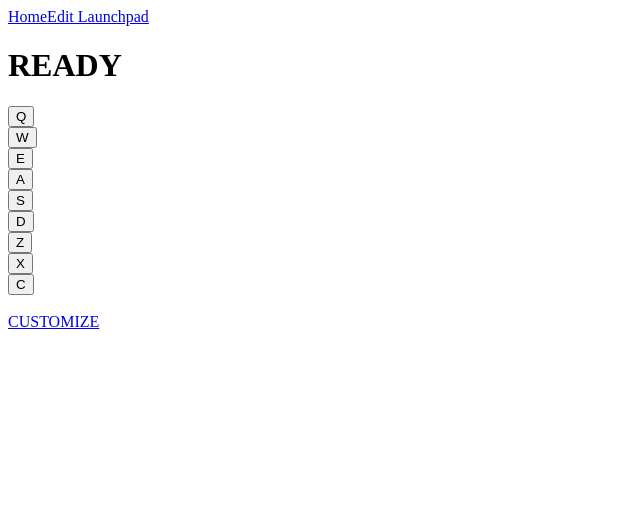
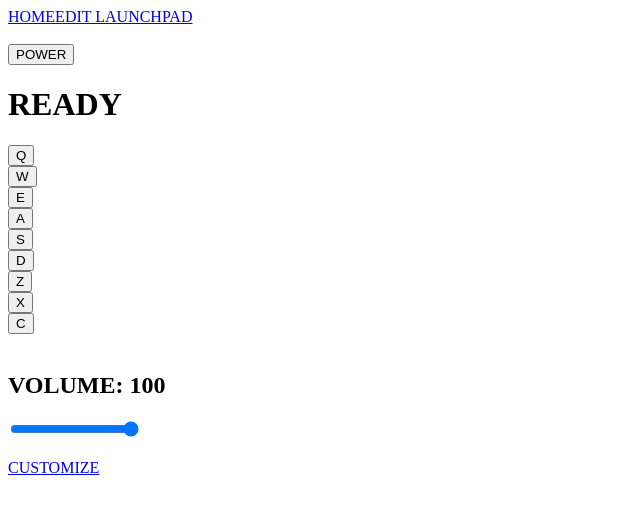
Before and after one commit to idan93l/music-launchpad, a React (Create React App) app: page / in a window 1280 px wide. Shown: the top 514 px of the page, without its empty margins (0-640 px from the left). Built offline with nearby package versions, Linux system fonts and the light colour scheme.

Commit message:
need to fix the presets

```diff
--- a/src/App.js
+++ b/src/App.js
@@ -7,10 +7,14 @@ import SoundGroup1 from "./SoundGroups/SoundGroup1.js";
 
 export default function App() {
   const [soundGroup, setSoundGroup] = useState([]);
+  const [power, setPower] = React.useState(true);
+  const [volume, setVolume] = React.useState(1);
 
   useEffect(() => {
     setSoundGroup(SoundGroup1);
   }, []);
+
+  console.log(soundGroup);
 
   // useEffect(() => {
   //   UpdateLocalStorage();
@@ -25,7 +29,18 @@ export default function App() {
       <BrowserRouter>
         <NavBar />
         <Routes>
-          <Route path="/" element={<Launchpad soundGroup={soundGroup}/>} />
+          <Route
+            path="/"
+            element={
+              <Launchpad
+                soundGroup={soundGroup}
+                power={power}
+                setPower={setPower}
+                volume={volume}
+                setVolume={setVolume}
+              />
+            }
+          />
           <Route
             path="/EditLaunchpad"
             element={
--- a/src/components/EditInput/EditInputRow.jsx
+++ b/src/components/EditInput/EditInputRow.jsx
@@ -1,5 +1,3 @@
-import Sounds from "../../SoundGroups/Sounds.js";
-
 export default function EditInputRow({
   item,
   index,
@@ -20,20 +18,20 @@ export default function EditInputRow({
         onChange={editRowKeyBoardKey}
         onClick={emptyRowKeyBoardKey}
       />
-      <input
+      {/* <input
         id={index}
         type="text"
         list="sounds"
         value={item.id}
         onChange={editSoundId}
         onClick={emptySoundId}
-      />
-      <datalist id="sounds">
+      /> */}
+      <select id={index} value={item.id} onChange={editSoundId}>
         {sounds.map((sound, idx) => {
           return <option key={idx} value={sound.id}>{sound.id}</option>;
         })}
-      </datalist>
-      <button id={index} onClick={deleteRow}>Delete</button>
+      </select>
+      <button id={index} onClick={deleteRow}>DELETE</button>
     </div>
   );
 }
--- a/src/components/NavBar/NavBar.jsx
+++ b/src/components/NavBar/NavBar.jsx
@@ -5,10 +5,10 @@ export default function NavBar() {
   return (
     <div className='NavBar'>
       <Link to='/' className='NavBarButton'>
-        Home
+        HOME
       </Link>
       <Link to='/EditLaunchpad' className='NavBarButton'>
-        Edit Launchpad
+        EDIT LAUNCHPAD
       </Link>
     </div>
   );
--- a/src/pages/EditLaunchpad/EditLaunchpad.jsx
+++ b/src/pages/EditLaunchpad/EditLaunchpad.jsx
@@ -3,7 +3,7 @@ import axios from "axios";
 import SoundGroup1 from "../../SoundGroups/SoundGroup1.js";
 import SoundGroup2 from "../../SoundGroups/SoundGroup2.js";
 import EditInputRow from "../../components/EditInput/EditInputRow.jsx";
-import { Link } from 'react-router-dom';
+import { Link } from "react-router-dom";
 
 export default function EditLaunchpad({ soundGroup, setSoundGroup }) {
   const [soundDatabase, setSoundDatabase] = useState([]);
@@ -23,25 +23,23 @@ export default function EditLaunchpad({ soundGroup, setSoundGroup }) {
   }, []);
 
   const toKeyCode = (key) => {
-    return key.toUpperCase().charCodeAt(0);
+    return key ? key.charCodeAt(0) : "";
   };
 
-  const isKey = (key) => {
-    return key.length === 1 && key.match(/[A-Z]/i);
+  const checkKeyLength = (key) => {
+    return key.length <= 1;
   };
 
   const editRowKeyBoardKey = (e) => {
-    const newKey = e.target.value;
-    if (!isKey(newKey)) return;
-      const newKeyCode = toKeyCode(newKey);
-      const newSoundGroup = [...soundGroup];
-      const item = newSoundGroup[e.target.id];
-      item.key = newKey.toUpperCase();
-      item.keyCode = newKeyCode;
-      setSoundGroup(newSoundGroup);
+    const newKey = e.target.value.toUpperCase();
+    if (!checkKeyLength(newKey)) return;
+    const newKeyCode = toKeyCode(newKey);
+    const newSoundGroup = [...soundGroup];
+    const item = newSoundGroup[e.target.id];
+    item.key = newKey;
+    item.keyCode = newKeyCode;
+    setSoundGroup(newSoundGroup);
   };
-
-  // console.log(soundGroup);
 
   const findSoundUrl = (value) => {
     for (let i = 0; i < soundDatabase.length; i++) {
@@ -109,17 +107,21 @@ export default function EditLaunchpad({ soundGroup, setSoundGroup }) {
   return (
     <div>
       <br />
-      <button onClick={() => setSoundGroup(SoundGroup1)}>Default Preset 1</button>
-      <button onClick={() => setSoundGroup(SoundGroup2)}>Default Preset 2</button>
+      <button onClick={() => setSoundGroup(SoundGroup1)}>
+        Default Preset 1
+      </button>
+      <button onClick={() => setSoundGroup(SoundGroup2)}>
+        Default Preset 2
+      </button>
       <br />
       <br />
       {inputRows()}
       <br />
-      <br />
-      <button onClick={createRow}>Add</button>
+      <button onClick={createRow}>ADD</button>
+
       <br />
       <br />
-      <Link to='/' className='NavBarButton'>
+      <Link to="/" className="NavBarButton">
         BACK TO LAUNCHPAD
       </Link>
     </div>
--- a/src/pages/Launchpad/Launchpad.jsx
+++ b/src/pages/Launchpad/Launchpad.jsx
@@ -2,7 +2,7 @@ import React, { useState, useEffect } from "react";
 import Pad from "../../components/Pad/Pad.jsx";
 import { Link } from 'react-router-dom';
 
-export default function Launchpad({ soundGroup }) {
+export default function Launchpad({ soundGroup, power, setPower, volume, setVolume }) {
   const [soundName, setSoundName] = useState("Ready");
 
   useEffect(() => {
@@ -18,6 +18,8 @@ export default function Launchpad({ soundGroup }) {
     }
   };
 
+
+
   const handleKeyDown = (e) => {
     const someKey = e.keyCode;
     const keyName = findSoundName(someKey);
@@ -25,7 +27,7 @@ export default function Launchpad({ soundGroup }) {
   };
 
   const play = (keyCode, sound) => {
-    if (!keyCode || !sound) return;
+    if (!keyCode || !sound || !power) return;
     setSoundName(sound);
     const audio = document.getElementById(keyCode);
     audio.currentTime = 0;
@@ -38,10 +40,41 @@ export default function Launchpad({ soundGroup }) {
     });
   };
 
+  const handleVolumeChange = e => {
+    setVolume(e.target.value)
+  }
+
+  const setKeyVolume = () => {
+    const audioes = soundGroup.map(sound => document.getElementById(sound.keyCode));
+    audioes.forEach(audio => {
+      if(audio) {
+        audio.volume = volume;
+      }
+    })
+  }
+
+  const powerHandler = () => {
+    return power ? setPower(false) : setPower(true)
+  }
+
   return (
     <div>
+      <br />
+      {setKeyVolume()}
+      <button onClick={powerHandler}>POWER</button>
       <h1>{soundName.toUpperCase()}</h1>
       {pads()}
+      <br />
+      <h2>VOLUME: {Math.round(volume * 100)}</h2>
+      <input
+      max="1"
+      min="0"
+      step='0.01'
+      type="range"
+      value={volume}
+      onChange={handleVolumeChange}
+      />
+      <br />
       <br />
       <Link to='/EditLaunchpad' className='NavBarButton'>
         CUSTOMIZE
```
